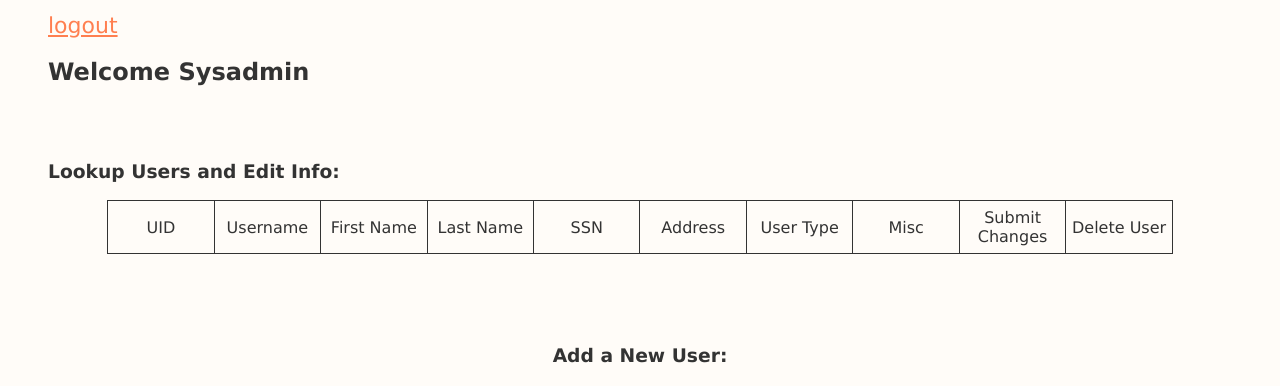
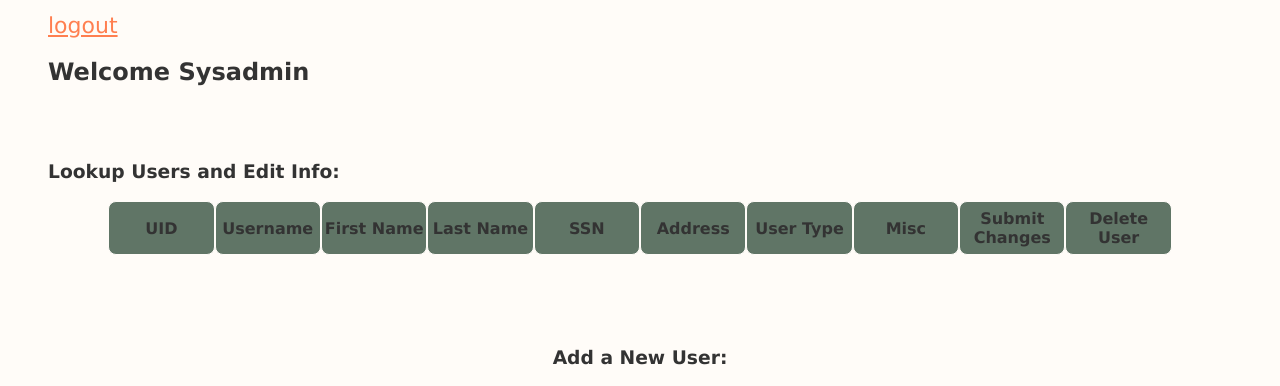
Before and after one commit to gwu-cs2541-sp23/project-phase-2-group-3, a Flask app: template templates/SAhome.html in a window 1280 px wide. Shown: the part 176-562 px from the top of the page. Run offline with Flask 2, Linux system fonts and the light colour scheme; the template is opened without the code that fills it, so the values that code supplies are empty.

Commit message:
table coloring

```diff
--- a/static/style.css
+++ b/static/style.css
@@ -309,7 +309,7 @@ img{
 
 table, th, td {
     border: 1px solid;
-    border-collapse: collapse;
+
   }
 
   table{
@@ -317,16 +317,33 @@ table, th, td {
     width: 90%;
     margin-left: auto;
     margin-right: auto;
+    border-color: #FFFCF8;
 
   }
 
-  td,th{
+  th{
 
     text-align: center;
     height: 50px;
     vertical-align: center;
     font-family:Verdana, sans-serif;
     color:#333333;
+    border-radius: 8px;
+    border-color: #FFFCF8;
+    background-color: #607566;
+
+  }
+
+  td{
+
+    text-align: center;
+    height: 50px;
+    vertical-align: center;
+    font-family:Verdana, sans-serif;
+    color:#333333;
+    border-radius: 8px;
+    border-color: #FFFCF8;
+    background-color: #7b9c84;
 
   }
 
--- a/templates/SAhome.html
+++ b/templates/SAhome.html
@@ -18,16 +18,16 @@
     <table border="5" cellspacing="0" align="center">
       <tr>
         <b>
-          <td align="center" height="50" width="100"> UID <br></td>
-          <td align="center" height="50" width="100"> Username <br></td>
-          <td align="center" height="50" width="100"> First Name <br></td>
-          <td align="center" height="50" width="100"> Last Name <br></td>
-          <td align="center" height="50" width="100"> SSN <br></td>
-          <td align="center" height="50" width="100"> Address <br></td>
-          <td align="center" height="50" width="100"> User Type <br></td>
-          <td align="center" height="50" width="100"> Misc <br></td>
-          <td align="center" height="50" width="100"> Submit Changes <br></td>
-          <td align="center" height="50" width="100"> Delete User <br></td>
+          <th align="center" height="50" width="100"> UID <br></th>
+          <th align="center" height="50" width="100"> Username <br></th>
+          <th align="center" height="50" width="100"> First Name <br></th>
+          <th align="center" height="50" width="100"> Last Name <br></th>
+          <th align="center" height="50" width="100"> SSN <br></th>
+          <th align="center" height="50" width="100"> Address <br></th>
+          <th align="center" height="50" width="100"> User Type <br></th>
+          <th align="center" height="50" width="100"> Misc <br></th>
+          <th align="center" height="50" width="100"> Submit Changes <br></th>
+          <th align="center" height="50" width="100"> Delete User <br></th>
         </b>
       </tr>
       {% for user in searched_users: %}
```
